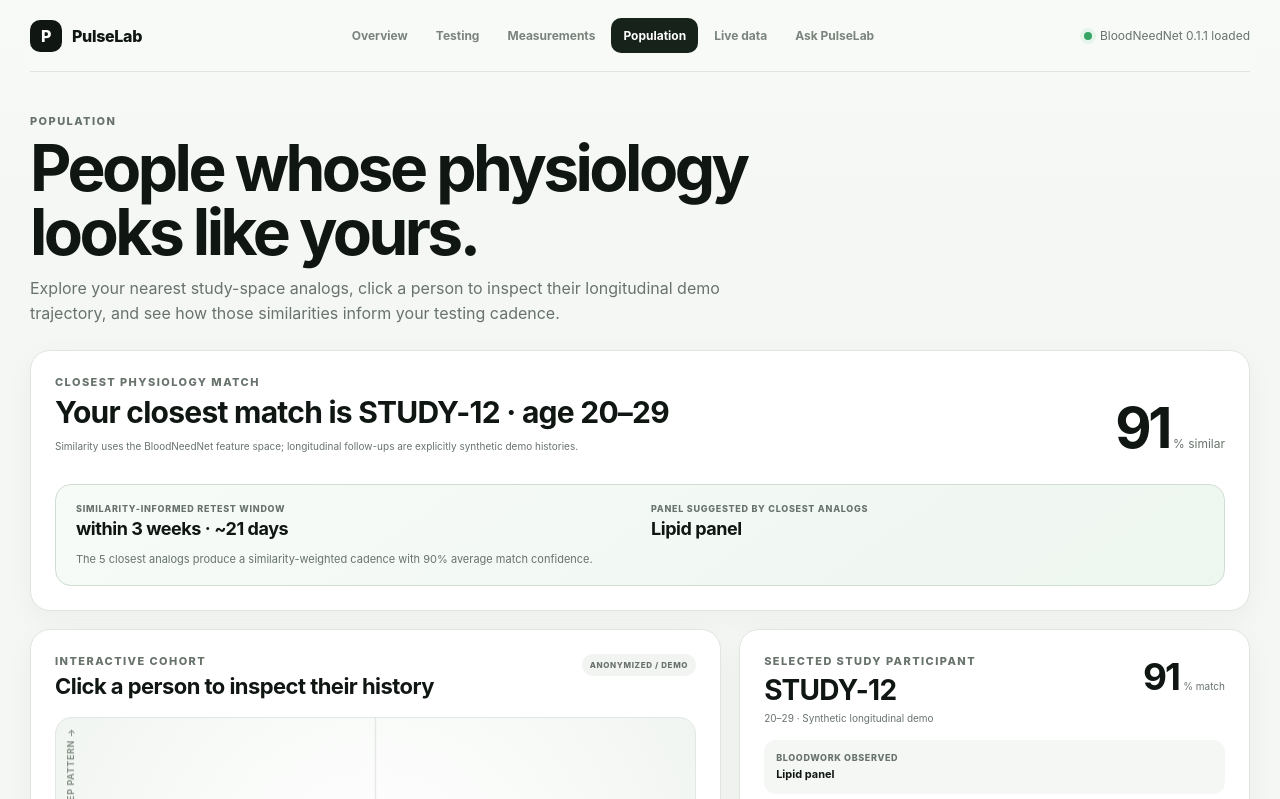
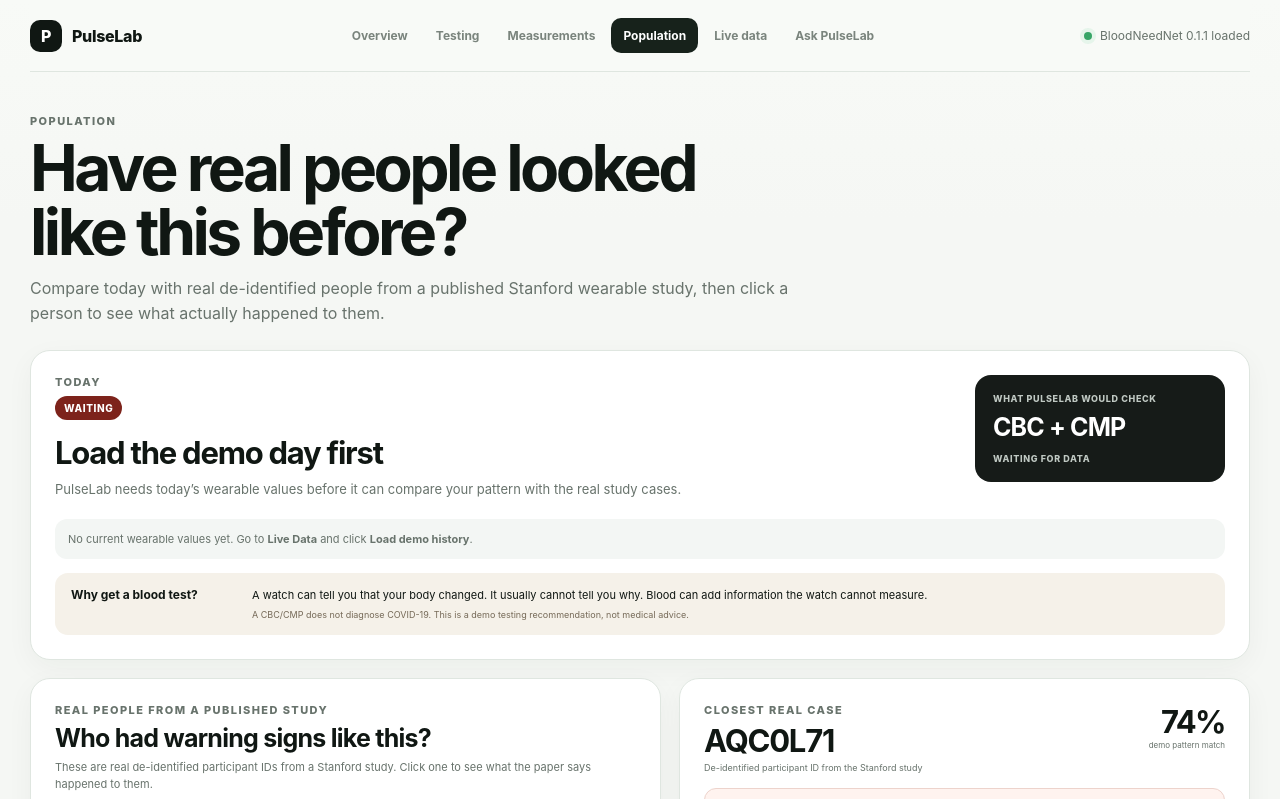
Before and after one commit to recant/sundaihealth, a website with bundled scripts: page frontend/index.html in a window 1280 px wide. Both pictures are taken after a click on the button "Population". Shown: the top 799 px of the page. Built offline with nearby package versions, Linux system fonts and the light colour scheme; files whose address does not match are found by name.

Commit message:
Use simple real-study population experience

```diff
--- a/frontend/index.html
+++ b/frontend/index.html
@@ -8,7 +8,7 @@
   <link rel="stylesheet" href="whoop.css">
   <link rel="stylesheet" href="telemetry.css">
   <link rel="stylesheet" href="tabs.css">
-  <link rel="stylesheet" href="population.css">
+  <link rel="stylesheet" href="population-simple.css">
   <link rel="stylesheet" href="measurements.css">
 </head>
 <body>
@@ -63,7 +63,7 @@
   </section>
 
   <section class="tab-panel" id="tab-population" data-tab-panel="population">
-    <div class="tab-hero"><div><div class="eyebrow">Population</div><h1>People whose physiology looks like yours.</h1><p>Explore your nearest study-space analogs, click a person to inspect their longitudinal demo trajectory, and see how those similarities inform your testing cadence.</p></div></div>
+    <div class="tab-hero"><div><div class="eyebrow">Population</div><h1>Have real people looked like this before?</h1><p>Compare today with real de-identified people from a published Stanford wearable study, then click a person to see what actually happened to them.</p></div></div>
     <div id="populationContent"></div>
   </section>
 
@@ -82,7 +82,7 @@
         <div class="step-head"><span class="step-number">1</span><div><div class="eyebrow">Data source</div><h2>Connect once.</h2></div></div>
         <section class="source-card whoop-card"><div class="source-icon">W</div><div class="source-copy"><div class="source-title">WHOOP <span class="recommended">Best experience</span></div><p id="whoopDescription">Authorize PulseLab once. It securely syncs recent Recovery and Sleep history whenever you return.</p><div class="source-actions"><button id="whoopConnectBtn" class="primary-source">Connect WHOOP</button><button id="whoopDisconnectBtn" class="ghost hidden">Disconnect</button><span id="whoopStatus" class="source-status">Checking connection…</span></div><small>Your WHOOP password is never shared with PulseLab.</small></div></section>
         <div class="sync-strip"><span class="pulse"></span><div><strong id="syncTitle">Continuous sync</strong><p id="syncCopy">PulseLab backfills recent history, learns your baseline, and uses the newest WHOOP measurements as today's state.</p></div></div>
-        <div class="demo-row"><button id="sampleBtn" class="ghost">Load demo history</button><span>Seeds synthetic history for a complete demo.</span></div>
+        <div class="demo-row"><button id="sampleBtn" class="ghost">Load demo history</button><span>Loads an intentionally alarming demo day so the testing flow is easy to see.</span></div>
         <section class="profile-box"><div class="profile-head"><div><div class="eyebrow">Personalization</div><h3 id="profileStage">Population prior</h3></div><strong id="profileConfidence">0% personalized</strong></div><div class="profile-track"><i id="profileFill"></i></div><div class="profile-stats"><span id="profileDays">0 wearable days</span><span id="profileLabs">0 blood results</span></div></section>
       </section>
 
@@ -103,9 +103,10 @@
   <footer>Research prototype. PulseLab estimates testing yield; it is not a diagnosis, medical order, or validated medical device.</footer>
 </main>
 <script type="module" src="app.js"></script>
+<script type="module" src="demo-scenario.js"></script>
 <script type="module" src="telemetry.js"></script>
 <script type="module" src="tabs.js"></script>
-<script type="module" src="population.js"></script>
+<script type="module" src="population-simple.js"></script>
 <script type="module" src="measurements.js"></script>
 <script type="module" src="forecast.js"></script>
 <script type="module" src="chat.js"></script>
```
